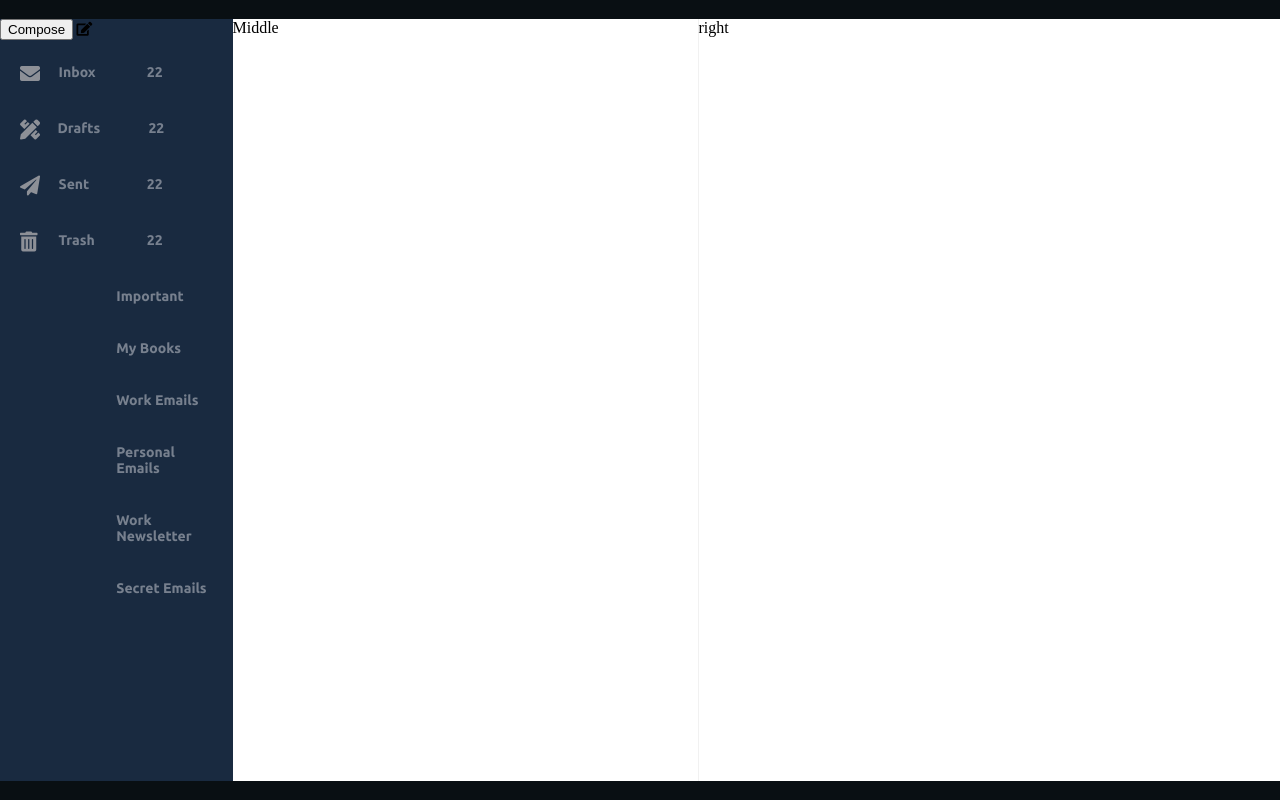
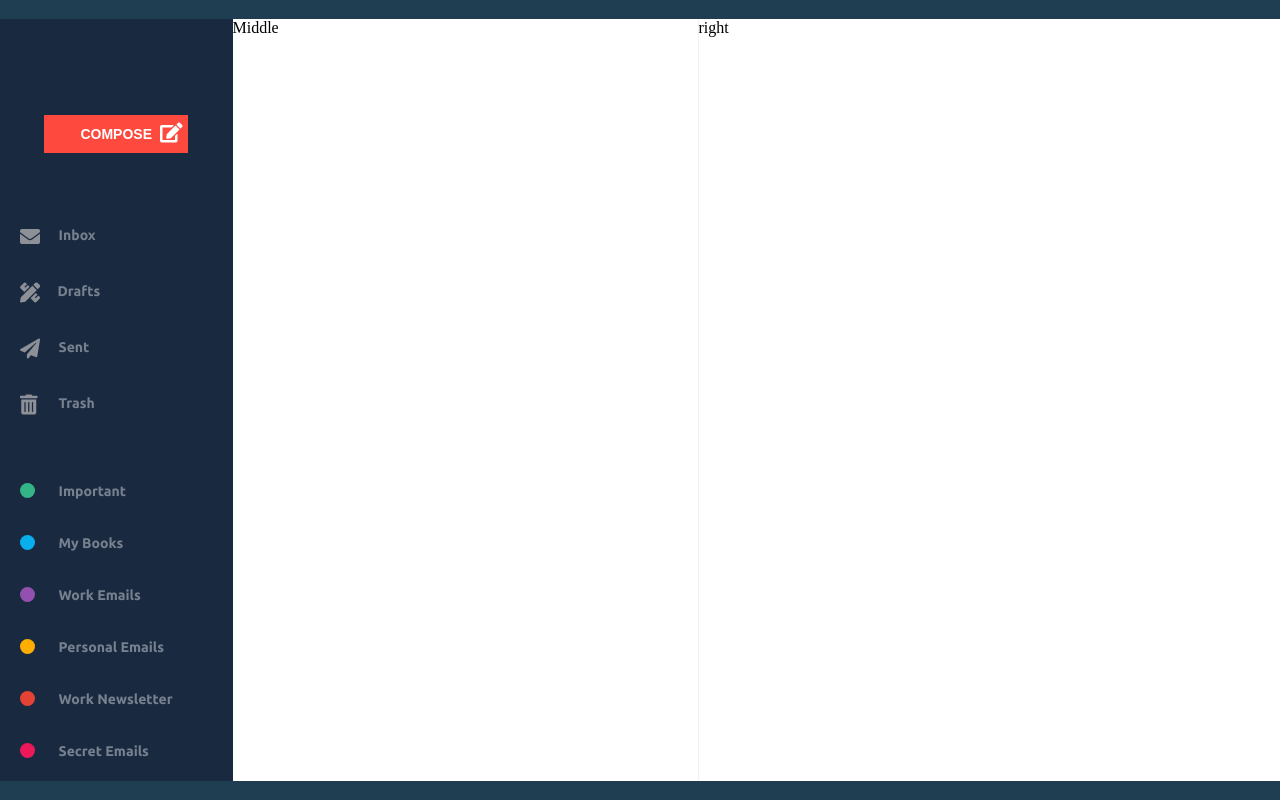
Before and after one commit to BuntyBru/emailClient, a website: page index.html in a window 1280 px wide. Drawn offline with Linux system fonts and the light colour scheme.

Commit message:
side bar css changes

```diff
--- a/index.html
+++ b/index.html
@@ -3,8 +3,6 @@
 <head>
     <link rel='stylesheet' href='./src/css/styles.css'>
     <link href="https://fonts.googleapis.com/css2?family=Ubuntu:wght@400;700&display=swap" rel="stylesheet">
-
-
 </head>
 
 <body>
@@ -12,15 +10,22 @@
 
         <div id='side'>
 
-            <button>Compose</button>
+            <div class="btn-holder">
+                <button>Compose</button>
 
-            <i class="fas fa-edit"></i>
+                <i class="fas fa-edit"></i>
+
+            </div>
+
 
             <ul>
                 <li>
                     <i class="fas fa-envelope"></i>
                     <p>Inbox</p>
-                    <p class="entry">22</p>
+                    <p class="entry">
+
+
+                    </p>
 
                 </li>
 
@@ -28,58 +33,72 @@
                     <i class="fas fa-pencil-ruler"></i>
                     <p>Drafts</p>
 
-                    <p class="entry">22</p>
+                    <p class="entry"> </p>
 
                 </li>
 
                 <li> <i class="fas fa-paper-plane"></i>
                     <p>Sent</p>
 
-                    <p class="entry">22</p>
+                    <p class="entry"> </p>
                 </li>
 
                 <li> <i class="fas fa-trash-alt"></i>
                     <p>Trash</p>
 
-                    <p class="entry">22</p>
+                    <p class="entry"> </p>
                 </li>
             </ul>
 
-            <ul>
+            <ul class="list-two">
 
                 <li>
-                    <p class="pallete"></p>
-                    <p>Important</p>
+                    <div class="pallete">
+                        <p style="background-color: #33b587 ;"></p>
+                    </div>
+                    <p class="text">Important</p>
+
+
 
                 </li>
 
                 <li>
-                    <p class="pallete"></p>
-                    <p>My Books</p>
+                    <div class="pallete">
+                        <p style="background-color: #09aeec;"></p>
+                    </div>
+                    <p class="text">My Books</p>
                 </li>
                 <li>
-                    <p class="pallete"></p>
-                    <p>Work Emails</p>
+                    <div class="pallete">
+                        <p style="background-color: #9450AF;"></p>
+                    </div>
+                    <p class="text">Work Emails</p>
                 </li>
                 <li>
-                    <p class="pallete"></p>
-                    <p>
+                    <div class="pallete">
+                        <p style="background-color:#FEAE02 ;"></p>
+                    </div>
+                    <p class="text">
                         Personal Emails
                     </p>
 
                 </li>
 
                 <li>
-                    <p class="pallete"></p>
-                    <P>
+                    <div class="pallete">
+                        <p style="background-color: #E44235;"> </p>
+                    </div>
+                    <p class="text">
                         Work Newsletter
-                    </P>
+                    </p>
 
                 </li>
 
                 <li>
-                    <p class="pallete"></p>
-                    <p>
+                    <div class="pallete">
+                        <p style="background-color: #EC185A;"></p>
+                    </div>
+                    <p class="text">
                         Secret Emails
                     </p>
 
--- a/src/css/styles.css
+++ b/src/css/styles.css
@@ -1,7 +1,7 @@
 @import "../../node_modules/@fortawesome/fontawesome-free/css/all.css";
 
 body {
-  background: #090f13;
+  background: #203e52;
   margin: 0px;
 }
 
@@ -12,7 +12,6 @@ body {
   width: 100%;
   height: 100%;
   overflow: hidden;
-  pointer-events: none;
   left: 0;
   right: 0;
   top: 19px;
@@ -30,6 +29,33 @@ body {
   font-size: 14px;
 }
 
+.btn-holder {
+  display: flex;
+  justify-content: center;
+  position: relative;
+  margin-top: 6rem;
+  margin-bottom: 4rem;
+}
+
+#side button {
+  width: 9rem;
+  padding: 11px;
+  font-size: 14px;
+  text-transform: uppercase;
+  font-weight: 700;
+  color: white;
+  border: none;
+  background: #fe4a3e;
+  cursor: pointer;
+  outline: none;
+}
+.fa-edit {
+  position: absolute;
+  left: 10rem;
+  top: 8px;
+  font-size: 20px;
+  color: white;
+}
 #mid {
   flex: 2;
   background: #ffffff;
@@ -50,6 +76,7 @@ ul li {
   display: flex;
   margin-bottom: 1rem;
   padding: 10px 20px;
+  cursor: pointer;
 }
 
 li i {
@@ -66,5 +93,34 @@ li p {
 
 li .entry {
   flex: 3;
-  text-align: center;
+  text-align: end;
 }
+
+li .entry span {
+  padding: 6px;
+  background: #2b3443;
+  height: 10px;
+}
+
+.list-two {
+  margin-top: 3rem;
+}
+
+.list-two p {
+  flex: 4;
+}
+
+.list-two .pallete {
+  flex: 1;
+}
+
+.list-two .pallete p {
+  width: 15px;
+  height: 15px;
+  margin-bottom: 0px;
+  border-radius: 100%;
+}
+
+ul li:hover {
+  background: #192231;
+}
```
